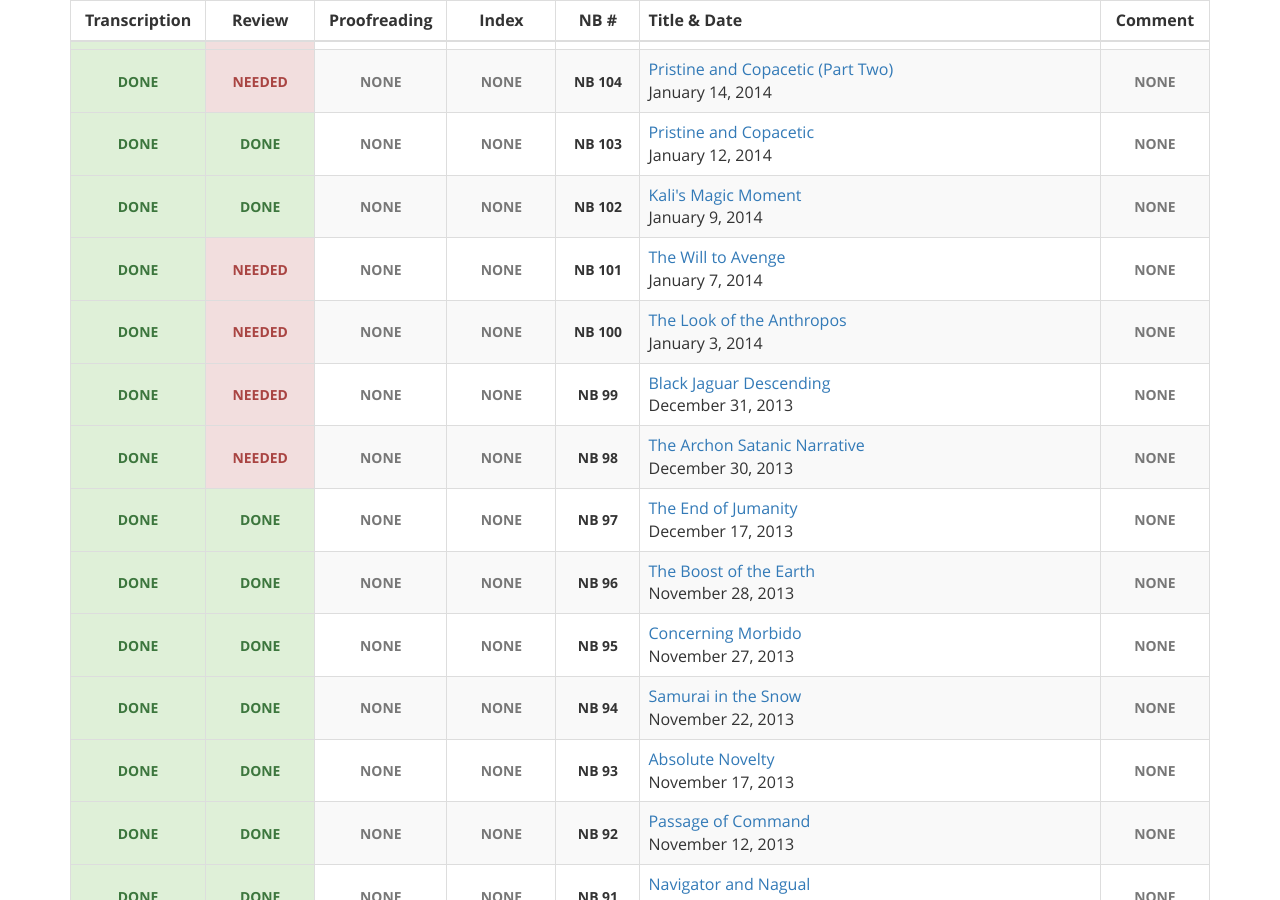
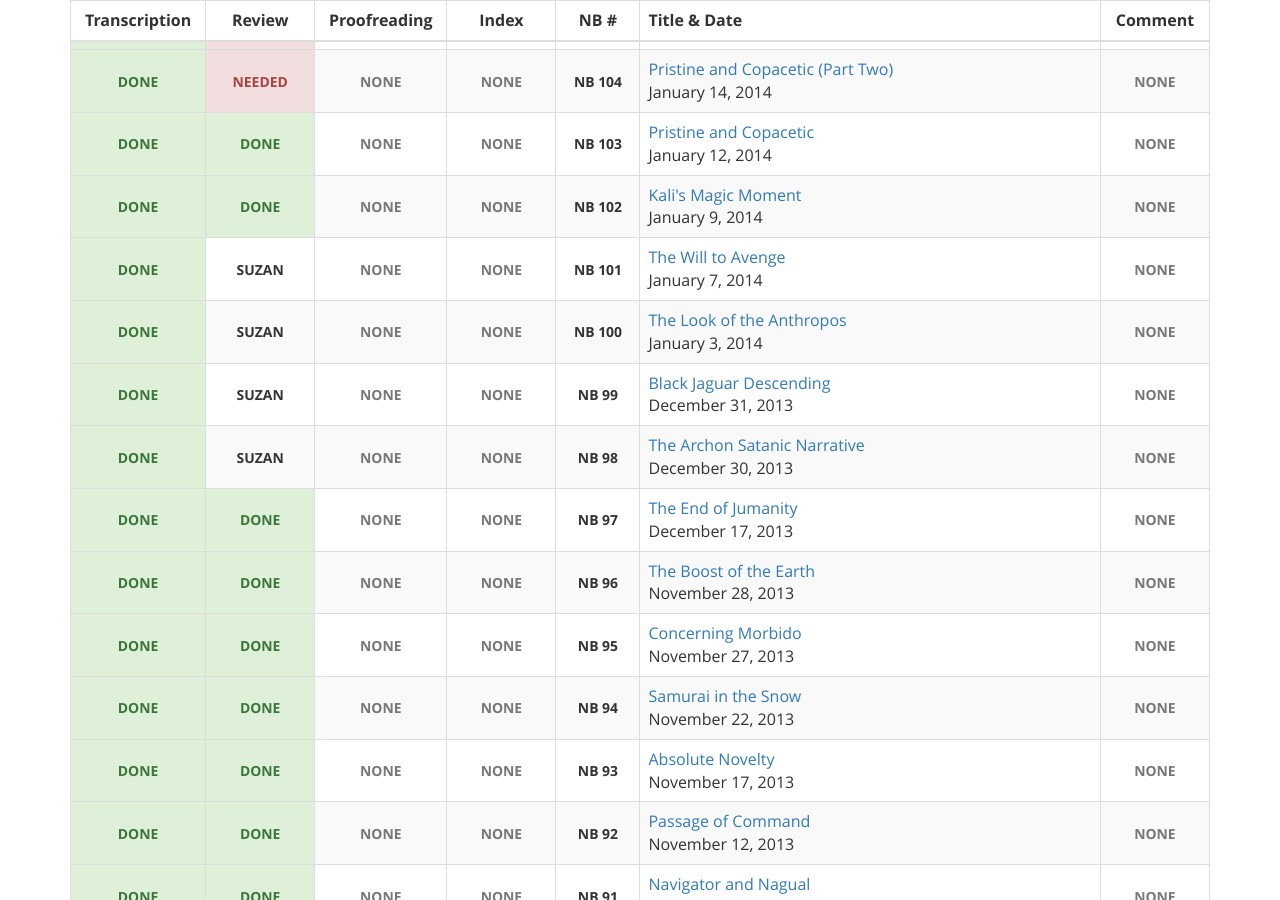
Before and after one commit to gaiaspora/gaiaspora.github.io, a Jekyll site: the page built from content/navigator-briefings.markdown, in a window 1280 px wide and 900 px high, scrolled down 1577 px. Built offline with Jekyll 4.4.1, drawn with Linux system fonts in a browser that asks for light colours.

Commit message:
Update nb.yaml

```diff
--- a/_data/nb.yaml
+++ b/_data/nb.yaml
@@ -189,7 +189,7 @@
 
 - NB: "101"
   Transcription: "done"
-  Review: "needed"
+  Review: "Suzan"
   Proofreading: "none"
   Index: "none"
   Title: "The Will to Avenge"
@@ -198,7 +198,7 @@
 
 - NB: "100"
   Transcription: "done"
-  Review: "needed"
+  Review: "Suzan"
   Proofreading: "none"
   Index: "none"
   Title: "The Look of the Anthropos"
@@ -207,7 +207,7 @@
 
 - NB: "99"
   Transcription: "done"
-  Review: "needed"
+  Review: "Suzan"
   Proofreading: "none"
   Index: "none"
   Title: "Black Jaguar Descending"
@@ -216,7 +216,7 @@
 
 - NB: "98"
   Transcription: "done"
-  Review: "needed"
+  Review: "Suzan"
   Proofreading: "none"
   Index: "none"
   Title: "The Archon Satanic Narrative"
```
